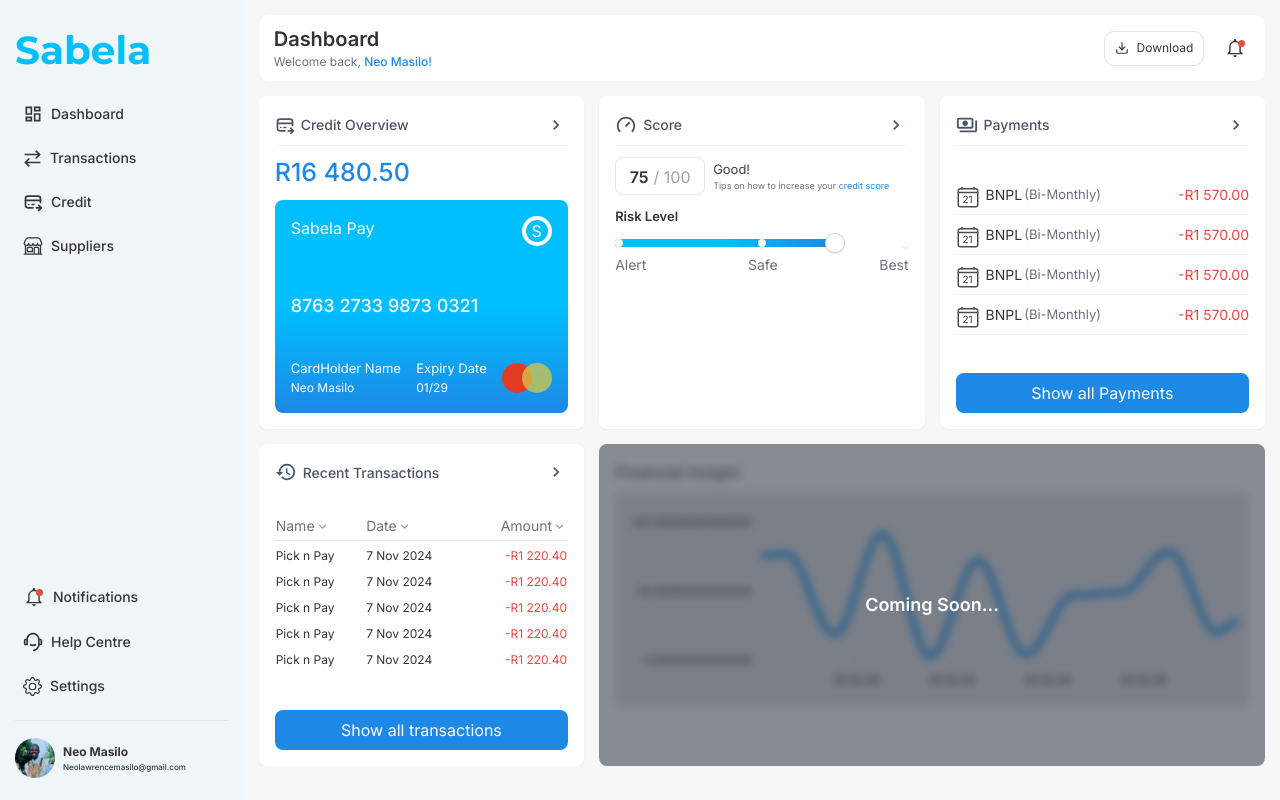
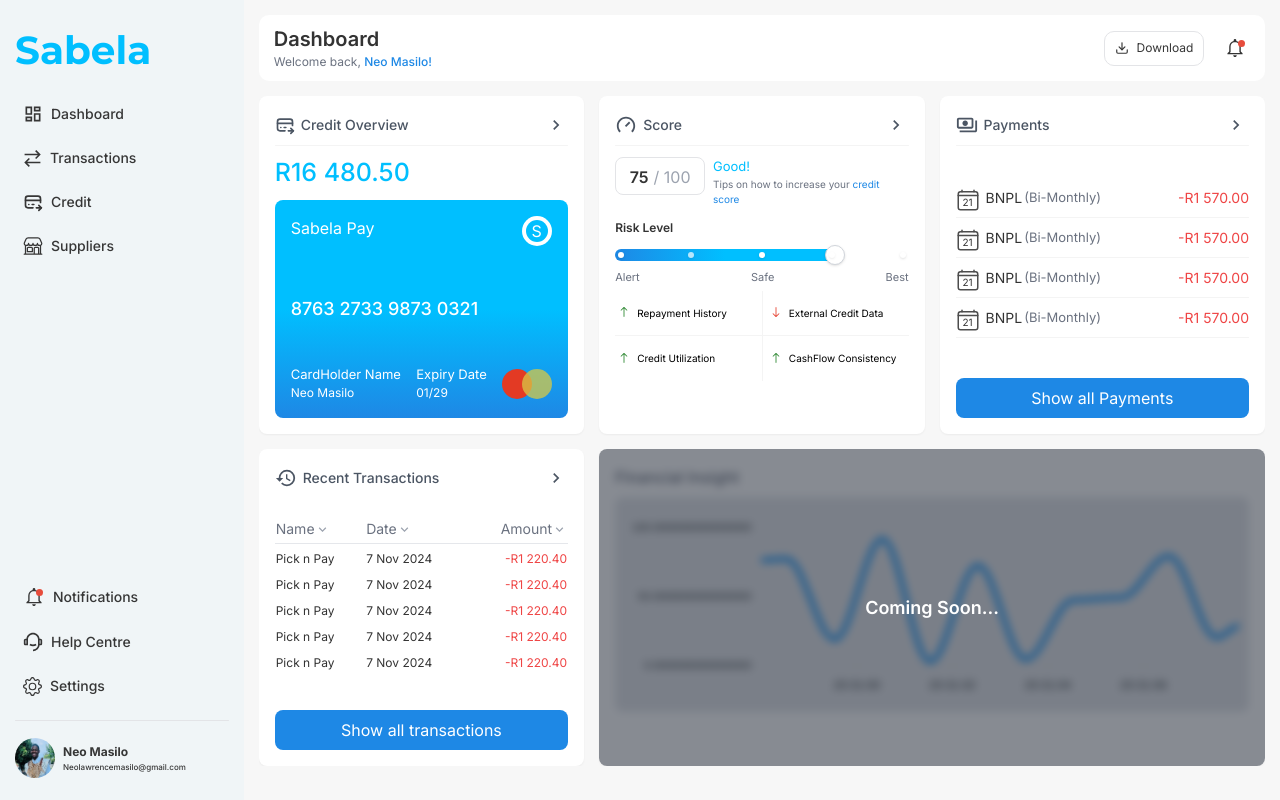
Before and after one commit to lawrencemasilo/ZestyApp, a React (Create React App) app in the folder frontend/: page / in a window 1280 px wide. Built offline with nearby package versions, Linux system fonts and the light colour scheme.

Commit message:
Updated Credit Score Section

```diff
--- a/frontend/src/pages/SME/Dashboard.jsx
+++ b/frontend/src/pages/SME/Dashboard.jsx
@@ -8,6 +8,9 @@ import { MdNavigateNext } from "react-icons/md";
 import { RiSpeedUpLine } from "react-icons/ri";
 import { IoCalendarClearOutline } from "react-icons/io5";
 import { MdOutlineRestore } from "react-icons/md";
+import { FaLongArrowAltUp } from "react-icons/fa";
+import { IoIosArrowRoundUp } from "react-icons/io";
+import { IoIosArrowRoundDown } from "react-icons/io";
 import ReactApexChart from 'react-apexcharts';
 import ApexCharts from 'apexcharts';
 
@@ -156,7 +159,7 @@ export const Dashboard = () => {
         <div className="w-full h-[1px] bg-[#F4F4F4] rounded"></div>
 
         {/* Balance Text */}
-        <p className="text-[25px] text-[#1E88E5] font-medium my-2">R16 480.50</p>
+        <p className="text-[25px] text-[#00BFFF] font-medium my-2">R16 480.50</p>
 
         {/* Card Section */}
         <div className="flex flex-col flex-grow w-full justify-between bg-gradient-to-b from-[#00BFFF] via-[#00BFFF] to-[#1E88E5] text-white p-4 rounded-lg">
@@ -203,17 +206,17 @@ export const Dashboard = () => {
 
         {/* Divider */}
         <div className="w-full h-[1px] bg-[#F4F4F4] rounded"></div>
-        <div className="flex flex-col justify-between mt-[7px]">
+        <div className="flex flex-col justify-between mt-[7px] h-auto">
           <div className="flex flex-row mt-[4px]">
             <div className="flex items-center justify-center w-[90px] h-[38px] border-[1px] border-[#e3e4e7] text-[16px] rounded-lg mr-[8px]">
               <span className="font-semibold mr-[5px] mt-[1px] text-[16px]">75 </span>
               <span className="text-gray-400 mt-[1px] text-[16px]">/ 100</span>
             </div>
             <div className="flex flex-col justify-center">
-              <span className="text-[13px] text-gray-700">
+              <span className="text-[13px] text-[#00BFFF]">
                 Good!
               </span>
-              <span className="text-[9px] text-gray-500">
+              <span className="text-[10px] text-gray-500">
                 Tips on how to increase your <span className="text-[#1E88E5] hover:cursor-pointer">credit score</span>
               </span>
             </div>
@@ -233,23 +236,25 @@ export const Dashboard = () => {
           </div>*/}
           <div className="w-full max-w-lg mx-auto">
             {/* Label */}
-            <div className="my-3 text-[13px] font-semibold">Risk Level</div>
+            <div className="my-3 text-[12px] font-semibold">Risk Level</div>
 
             {/* Slider Wrapper */}
             <div className="relative">
               {/* Gradient Track */}
-              <div className="relative w-full h-2 rounded-full">
+              <div className="relative w-full h-3 rounded-full">
                 {/* Markers */}
                 <div className="absolute inset-0 flex justify-between items-center">
-                  <div className="w-[8px] h-[8px] bg-white z-10 rounded-full shadow" />
-                  <div className="w-[8px] h-[8px] bg-white z-10 rounded-full shadow" />
-                  <div className="w-[8px] h-[8px] bg-white z-10 rounded-full shadow" />
+                  <div className="w-[6px] h-[6px] ml-[3px] bg-white z-10 rounded-full shadow" />
+                  <div className="w-[6px] h-[6px] bg-white opacity-[70%] z-10 rounded-full shadow" />
+                  <div className="w-[6px] h-[6px] bg-white z-10 rounded-full shadow" />
+                  <div className="w-[6px] h-[6px] bg-white opacity-[70%] z-10 rounded-full shadow" />
+                  <div className="w-[6px] h-[6px] mr-[3px] bg-white z-10 rounded-full shadow" />
                 </div>
               </div>
 
               {/* Slider Progress */}
               <div
-                className="absolute top-0 h-2 rounded-full  z-0 bg-gradient-to-r from-[#00BFFF] via-[#00BFFF] to-[#1E88E5]"
+                className="absolute top-0 h-3 rounded-full  z-0 bg-gradient-to-l from-[#00BFFF] via-[#00BFFF] to-[#1E88E5]"
                 style={{
                   width: `${value}%`,
                 }}
@@ -266,7 +271,7 @@ export const Dashboard = () => {
             </div>
 
             {/* Labels */}
-            <div className="flex justify-between text-sm text-gray-500 mt-2">
+            <div className="flex justify-between text-[11px] text-gray-500 mt-2">
               <span>Alert</span>
               <span>Safe</span>
               <span>Best</span>
@@ -287,6 +292,24 @@ export const Dashboard = () => {
                 max="100"
               />
             </div>*/}
+          </div>
+          <div className="grid grid-cols-2 w-full h-full mt-[6px]">
+            <div className="flex row text-[10px] text-[#388E3C] items-center h-[45px] border-b-[1px] border-[#F4F4F4]">
+              <IoIosArrowRoundUp className="mr-[4px] mb-[2px]" size={18} />
+              <span className="text-[black]">Repayment History</span>
+            </div>
+            <div className="flex row text-[10px] text-[#E74C3C] items-center h-[45px] border-l-[1px] border-[#F4F4F4] border-b-[1px]">
+              <IoIosArrowRoundDown className="mx-[4px] mb-[2px]" size={18} />
+              <span className="text-[black]">External Credit Data</span>
+            </div>
+            <div className="flex row text-[10px] text-[#388E3C] items-center h-[45px]">
+              <IoIosArrowRoundUp className="mr-[4px] mb-[2px]" size={18} />
+              <span className="text-[black]">Credit Utilization</span>
+            </div>
+            <div className="flex row text-[10px] text-[#388E3C] items-center h-[45px] border-l-[1px] border-[#F4F4F4]">
+              <IoIosArrowRoundUp className="mx-[4px] mb-[2px]" size={18} />
+              <span className="text-[black]">CashFlow Consistency</span>
+            </div>
           </div>
         </div>
       </div>
```
